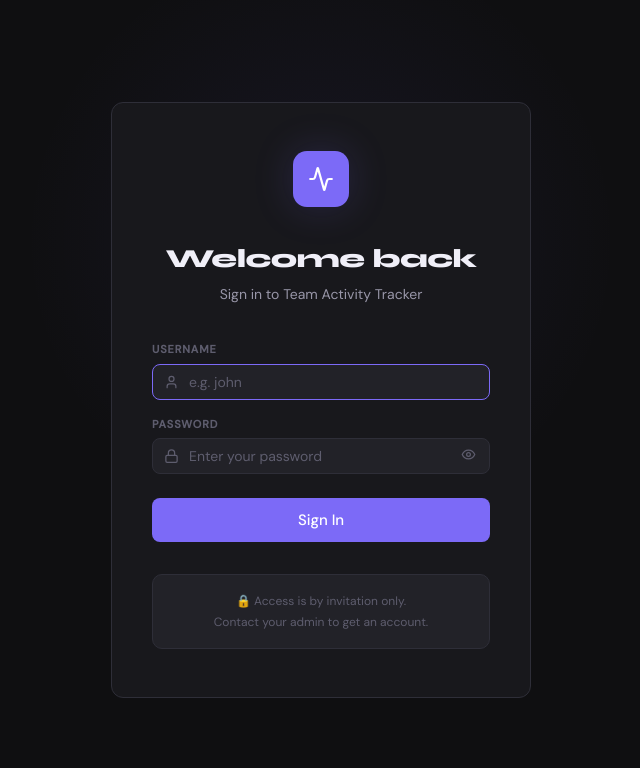
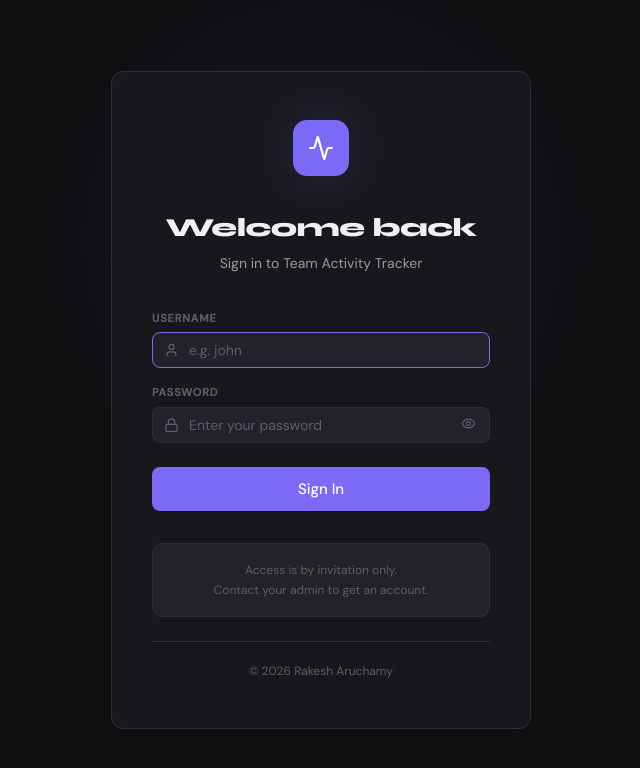
Before and after one commit to rakesharuchamy/Techsupport_Activity, a React (Vite) app: page /#/login in a window 1280 px wide. Shown: the top 768 px of the page, without its empty margins (319-959 px from the left). Built offline with nearby package versions, Linux system fonts and the light colour scheme; no server answers; the HTML template or start-up script is replaced by a standard one.

Commit message:
Copyright Rakesh Aruchamy Build

```diff
--- a/src/components/AppLayout.jsx
+++ b/src/components/AppLayout.jsx
@@ -65,6 +65,11 @@ export default function AppLayout() {
             <LogOut size={14} /> Sign out
           </button>
         </div>
+
+        {/* Branding */}
+        <div style={{ padding: '12px 20px', borderTop: '1px solid var(--border)', textAlign: 'center' }}>
+          <p style={{ fontSize: 11, color: 'var(--text3)' }}>© {new Date().getFullYear()} Rakesh Aruchamy</p>
+        </div>
       </aside>
 
       <main style={{ flex: 1, overflow: 'auto', background: 'var(--bg)' }}>
--- a/src/pages/LoginPage.jsx
+++ b/src/pages/LoginPage.jsx
@@ -116,9 +116,13 @@ export default function LoginPage() {
 
         <div style={{ marginTop: 32, padding: '16px', borderRadius: 10, background: 'var(--surface2)', border: '1px solid var(--border)' }}>
           <p style={{ fontSize: 12, color: 'var(--text3)', textAlign: 'center', lineHeight: 1.7 }}>
-            🔒 Access is by invitation only.<br />
+            Access is by invitation only.<br />
             Contact your admin to get an account.
           </p>
+        </div>
+
+        <div style={{ marginTop: 24, paddingTop: 20, borderTop: '1px solid var(--border)', textAlign: 'center' }}>
+          <p style={{ fontSize: 12, color: 'var(--text3)' }}>© {new Date().getFullYear()} Rakesh Aruchamy</p>
         </div>
       </div>
     </div>
```
Also changed, not shown: 3 other files (tests, documents, lock files or other folders).
